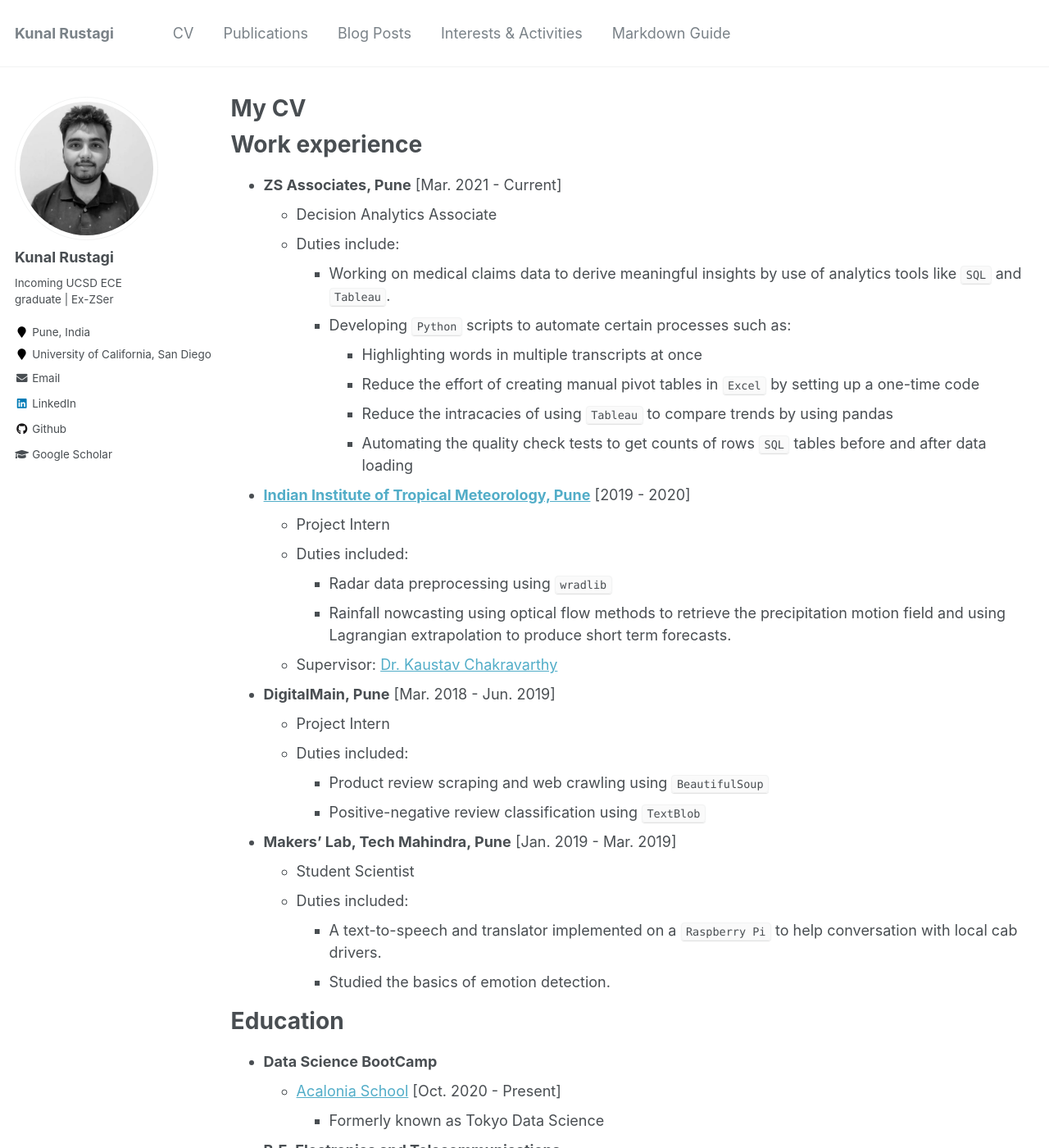
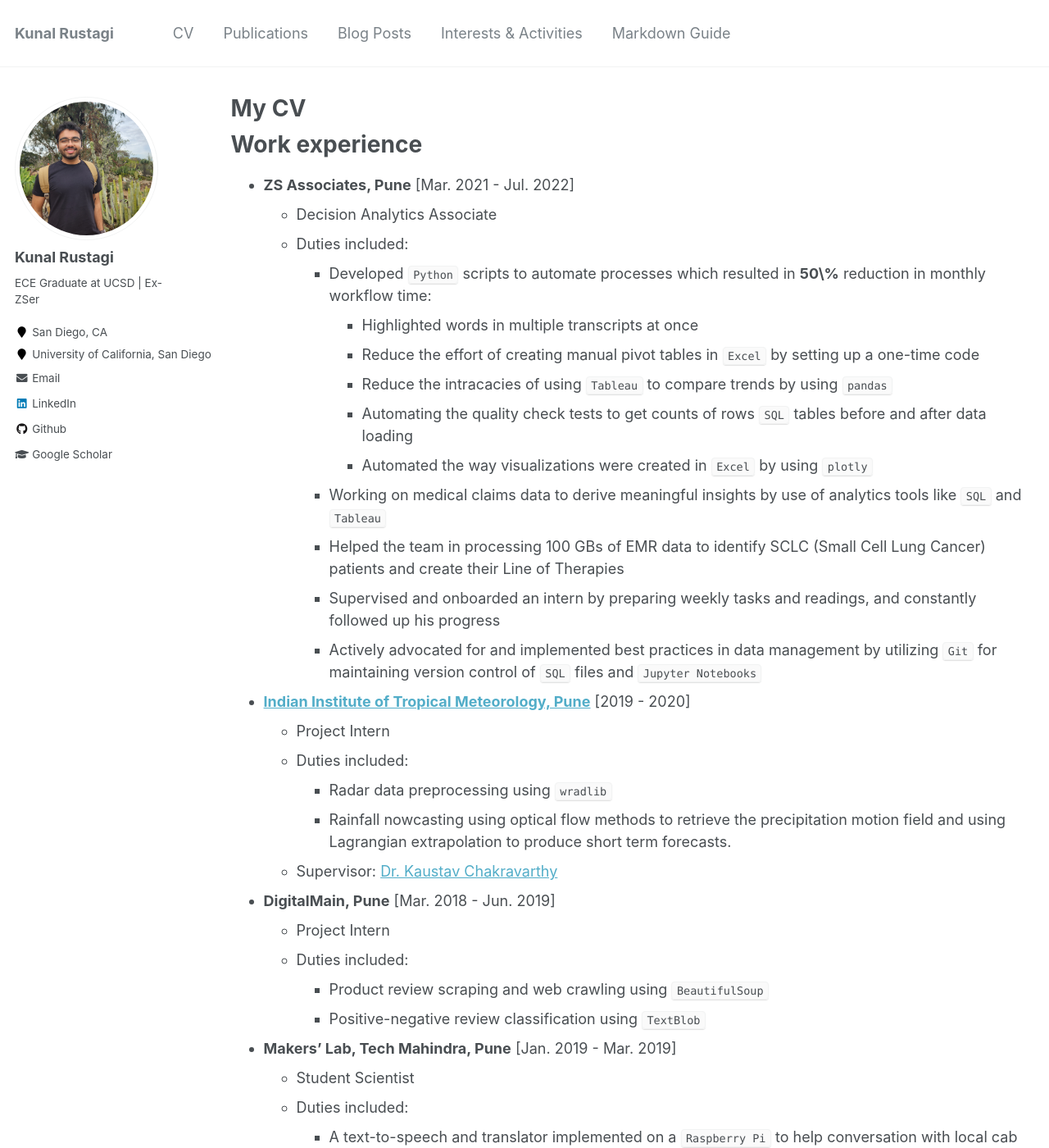
Before and after one commit to kunalrustagi08/kunalrustagi08.github.io, a Jekyll site: the page built from _pages/cv.md, in a window 1280 px wide and 1400 px high. Shown: the whole window at 82% size. Built offline with Jekyll 4.4.1, drawn with Linux system fonts in a browser that asks for light colours; some of the changed text lies outside the part shown.

Commit message:
updated website with recent info

```diff
--- a/_config.yml
+++ b/_config.yml
@@ -81,13 +81,13 @@
 # Site Author
 author:
   name             : "Kunal Rustagi"
-  avatar           : "profile1.jpeg"
-  bio              : "Incoming UCSD ECE graduate | Ex-ZSer"
-  location         : "Pune, India"
+  avatar           : "profile_1.png"
+  bio              : "ECE Graduate at UCSD | Ex-ZSer"
+  location         : "San Diego, CA"
   employer         : "University of California, San Diego"
   pubmed           : # "https://www.ncbi.nlm.nih.gov/pubmed/?term=john+snow"
   googlescholar    : "https://scholar.google.com/citations?user=N3e8a7kAAAAJ&hl=en"
-  email            : "rustagi.kunal@outlook.com"
+  email            : "kurustagi@ucsd.edu"
   researchgate     :  # example: "https://www.researchgate.net/profile/yourprofile"
   uri              :
   bitbucket        :
--- a/_pages/cv.md
+++ b/_pages/cv.md
@@ -11,16 +11,19 @@
 
 Work experience
 ======
-* **ZS Associates, Pune** [Mar. 2021 - Current]
+* **ZS Associates, Pune** [Mar. 2021 - Jul. 2022]
   * Decision Analytics Associate
-  * Duties include:
-    * Working on medical claims data to derive meaningful insights by use of analytics tools like `SQL` and `Tableau`.
-    * Developing `Python` scripts to automate certain processes such as:
-      * Highlighting words in multiple transcripts at once
+  * Duties included:
+    * Developed `Python` scripts to automate processes which resulted in **50\%** reduction in monthly workflow time:
+      * Highlighted words in multiple transcripts at once
       * Reduce the effort of creating manual pivot tables in `Excel` by setting up a one-time code
-      * Reduce the intracacies of using `Tableau` to compare trends by using pandas
+      * Reduce the intracacies of using `Tableau` to compare trends by using `pandas`
       * Automating the quality check tests to get counts of rows `SQL` tables before and after data loading
-
+      * Automated the way visualizations were created in `Excel` by using `plotly`
+    * Working on medical claims data to derive meaningful insights by use of analytics tools like `SQL` and `Tableau`
+    * Helped the team in processing 100 GBs of EMR data to identify SCLC (Small Cell Lung Cancer) patients and create their Line of Therapies
+    * Supervised and onboarded an intern by preparing weekly tasks and readings, and constantly followed up his progress
+    * Actively advocated for and implemented best practices in data management by utilizing `Git` for maintaining version control of `SQL` files and `Jupyter Notebooks`
 
 * **[Indian Institute of Tropical Meteorology, Pune](https://www.tropmet.res.in/)** [2019 - 2020]
   * Project Intern
@@ -43,6 +46,10 @@
 
 Education
 ======
+* **M.S. Electrical and Computer Engineering: Machine Learning and Data Science**
+  * University of California, San Diego [2022 - 2024]
+  * Grade: 3.6 GPA
+
 * **Data Science BootCamp**
   * [Acalonia School](https://acalonia.com/acalonia-school) [Oct. 2020 - Present]
     * Formerly known as Tokyo Data Science
@@ -83,6 +91,11 @@
   * Python 101 for Data Science, Cognitive Class IBM
   * SQL Fundamentals Course, SoloLearn
 
+Teaching
+======
+  <ul>{% for post in site.teaching %}
+    {% include archive-single-cv.html %}
+  {% endfor %}</ul>
 
 Publications
 ======
@@ -96,12 +109,7 @@
   <ul>{% for post in site.talks %}
     {% include archive-single-talk-cv.html %}
   {% endfor %}</ul>
-//
-Teaching
-======
-  <ul>{% for post in site.teaching %}
-    {% include archive-single-cv.html %}
-  {% endfor %}</ul>
+
 //
 Service and leadership
 ======
```
Also changed, not shown: other parts of _pages/cv.md (+2 -1 lines), _pages/about.md (+6 -4 lines), _teaching/2014-spring-teaching-1.md (deleted, +0 -20 lines), _teaching/2015-spring-teaching-2.md (deleted, +0 -20 lines), _teaching/2023-winter-teaching-cogs-9.md (added, +20 -0 lines), images/profile_1.png (added).
